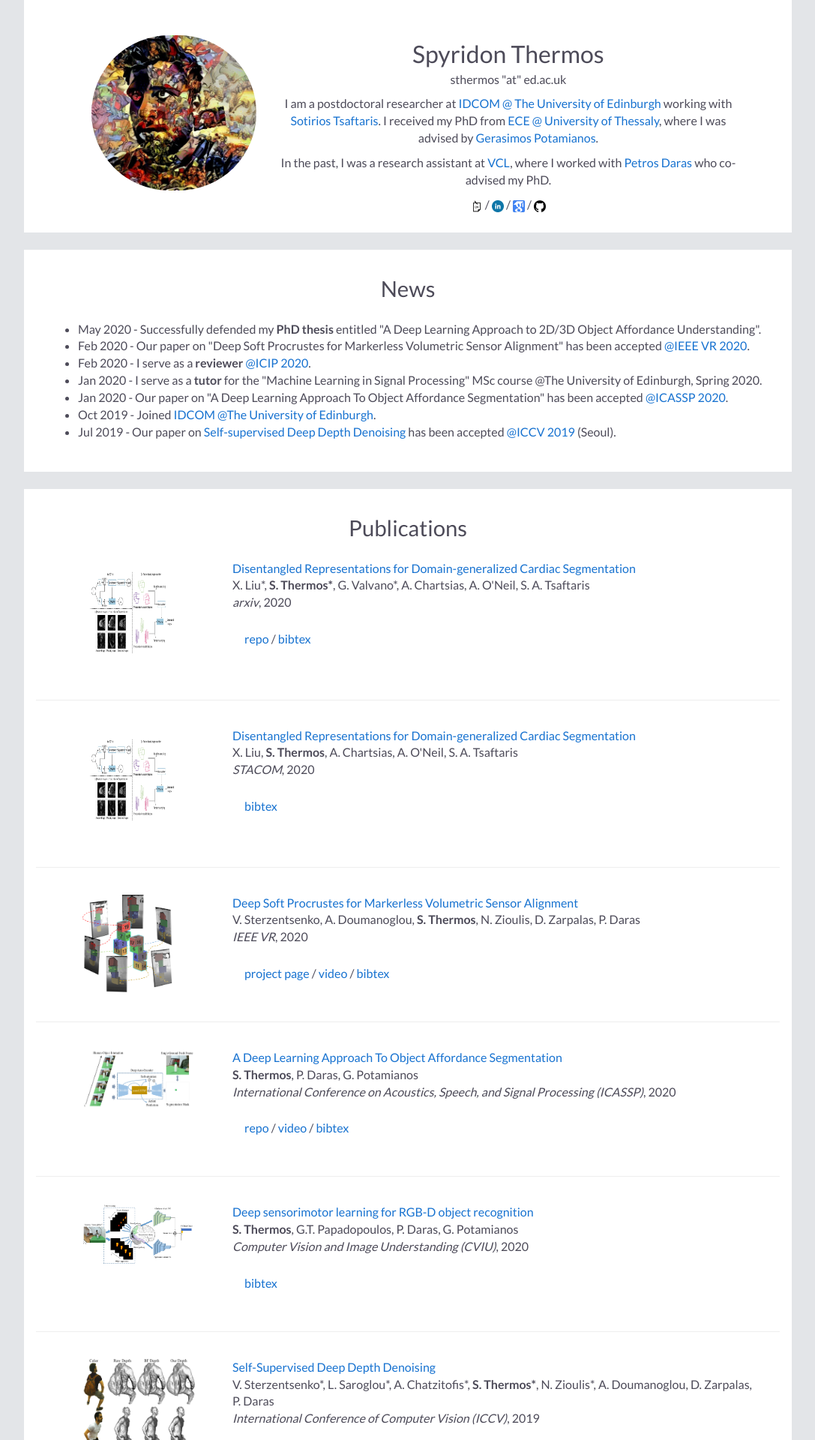
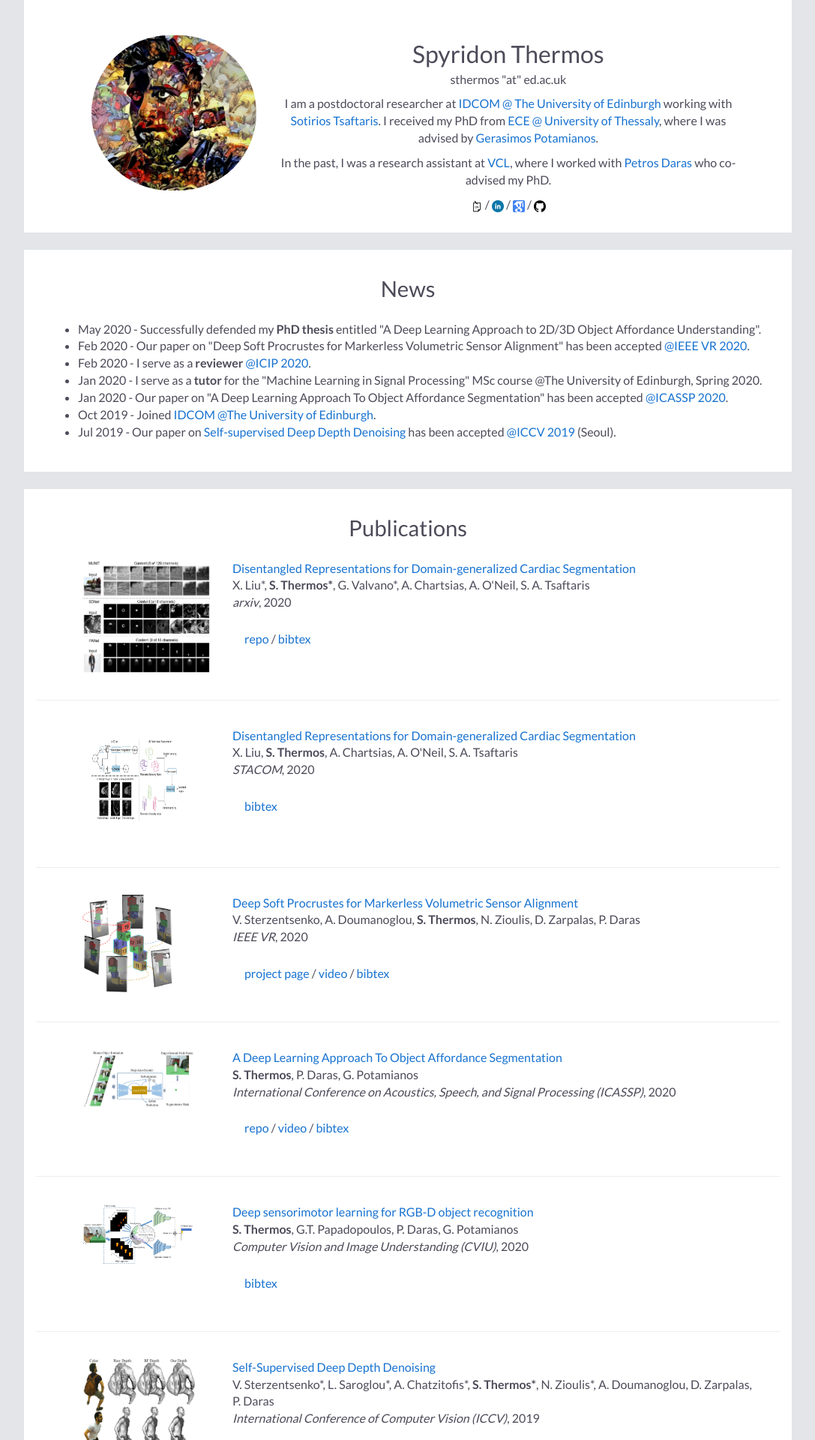
Before and after one commit to spthermo/spthermo.github.io, a Jekyll site: the page built from index.md, in a window 1280 px wide. Shown: the top 1920 px of the page at 75% size, without its empty margins (96-1183 px from the left). Built offline with Jekyll 4.4.1, drawn with Linux system fonts in a browser that asks for light colours; nearby versions of some CDN libraries; our own code applies the rules of GitHub Pages for plain Markdown files.

Commit message:
Update default.html

```diff
--- a/_layouts/default.html
+++ b/_layouts/default.html
@@ -74,7 +74,7 @@
 
     <div class="publication">
       <table width="900" align="center" border="0" cellpadding="0">
-        <td width="25%" valign="top"><img src="assets/images/overview_disentangled.jpg" alt="game" width="150" height="150" style="border-style: none">
+        <td width="25%" valign="top"><img src="assets/images/content_style_disentanglement.png" alt="game" width="170" height="150" style="border-style: none">
         <td width="75%" valign="top">
           <p><a href="https://arxiv.org/pdf/2008.11514.pdf"><heading>Disentangled Representations for Domain-generalized Cardiac Segmentation</heading></a><br>
             X. Liu*, <strong>S. Thermos*</strong>, G. Valvano*, A. Chartsias, A. O'Neil, S. A. Tsaftaris <br>
@@ -99,7 +99,7 @@
 
     <div class="publication">
       <table width="900" align="center" border="0" cellpadding="0">
-        <td width="25%" valign="top"><img src="assets/images/overview_disentangled.jpg" alt="game" width="150" height="150" style="border-style: none">
+        <td width="25%" valign="top"><img src="assets/images/overview_disentangled.jpg" alt="game" width="170" height="150" style="border-style: none">
         <td width="75%" valign="top">
           <p><a href="https://arxiv.org/pdf/2008.11514.pdf"><heading>Disentangled Representations for Domain-generalized Cardiac Segmentation</heading></a><br>
             X. Liu, <strong>S. Thermos</strong>, A. Chartsias, A. O'Neil, S. A. Tsaftaris <br>
```
